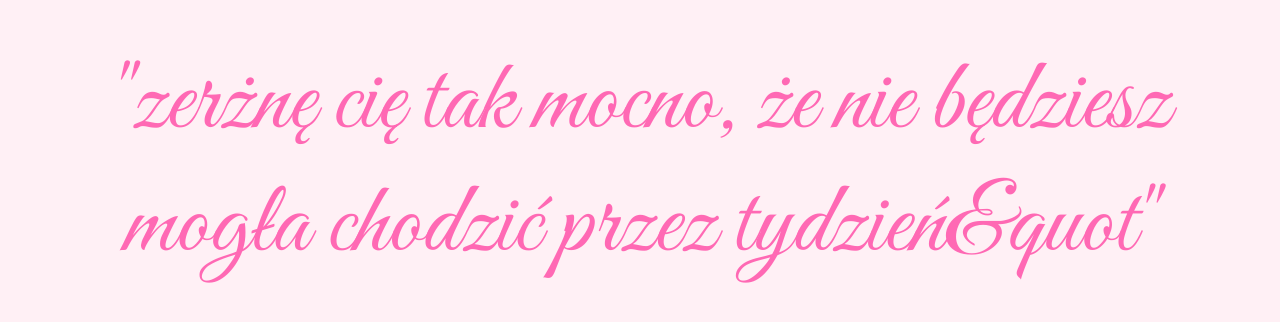
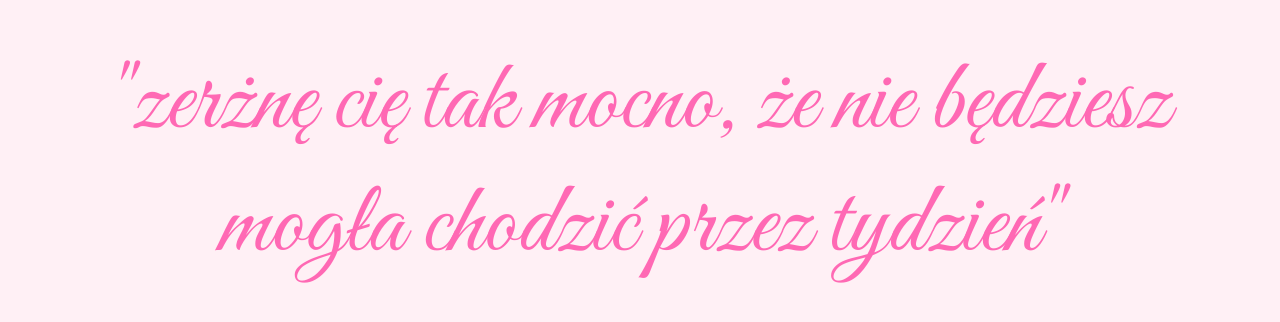
Before and after one commit to asdziewczynka/as.dziewczynka, a plain HTML site: page index.html in a window 1280 px wide. Shown: the part 234-556 px from the top of the page. Drawn offline with Linux system fonts and the light colour scheme.

Commit message:
Update index.html

```diff
--- a/index.html
+++ b/index.html
@@ -30,8 +30,8 @@
   <script>
     // Tu wpisujesz swoje teksty - pamiętaj, że każdy tekst musi być w cudzysłowie i oddzielony przecinkiem
     const teksty = [
-      "\"zerżnę cię tak mocno, że nie będziesz mogła chodzić przez tydzień&quot\"",
-      "\"chce cię złapać za twoje piękne włosy jak będę z tyłu&quot;\"",
+      "\"zerżnę cię tak mocno, że nie będziesz mogła chodzić przez tydzień\"",
+      "\"chce cię złapać za twoje piękne włosy jak będę z tyłu\"",
       "\"Uwielbiamy z kumplami patrzeć, jak ćwiczysz. Obserwujemy Cię od tygodnia. Najbardziej podoba nam się, gdy się schylasz i widać cipkę przez majtki. Rozmawiamy o tym, jak weźmiemy Cię od tyłu. Zobaczysz, że dojdziesz i będzie Ci cudownie\"",
       "\"Właśnie obserwujemy Cię przez okno sypialni. Nie możemy się doczekać, aż Cle wyruchamy na wszystkie strony. Będziemy Cię ruchać aż poleci krew, aż zaczniesz wrzeszczeć.\"",
       "\"A co taka smutna mordka? Wakacje wakacjami ale czuje że twoja cipka nie była posuwana i masz chcicę stąd ta minka\"",
@@ -41,6 +41,11 @@
       "\"Jesteś kula do kręgli? bo chcę włożyć w Ciebie 3 palce:p\"",
       "\"masz piekne nózki do całowania i pieszczenia.Jestes cata sliczniutka, az sie grzeszy chce.mmm\"",
       "\"sexy babe with very sexy toes........\"",
+      "\"Fajna dupa i wyglądasz jak ćpunka\"",
+      "\"Piękne nóżki no i reszta śliczna.Podpaliłem się o to chodziło\"",
+      "\"Zadzwoń lub napisz SMS-a na mój nr tel: 693274399, bo chętnie bym Cię poznał bliżej.\"",
+      "\"Ìesteś boska nic dodć\"",
+      "\"Jak gotować u mnie to już jest dobrze ale jakby nie umiała to i tak by nie było źle bo ja umiem byśmy się uzupełniali ja bym uzupełniał jej wszystkie dziurki a ona to by się zobaczyło co by robiła 😁😁😁😁\"",
       "\"Fajna dupa i wyglądasz jak ćpunka\"",
     ];
 
```
